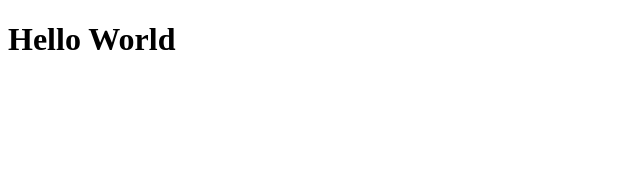
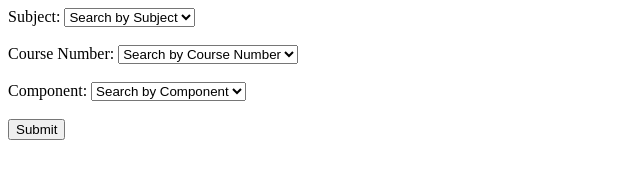
Before and after one commit to AhmedAlhajeh/DraftMySchedule-BackEnd, a plain HTML site: page Public/index.html in a window 1280 px wide. Shown: the whole page, without its empty margins (0-640 px from the left). Drawn offline with Linux system fonts and the light colour scheme.

Commit message:
Add Forms on html

```diff
--- a/Public/index.html
+++ b/Public/index.html
@@ -1,12 +1,52 @@
 <!DOCTYPE html>
-<html lang="en">
-<head>
-    <meta charset="UTF-8">
-    <meta name="viewport" content="width=device-width, initial-scale=1.0">
-    <title>Lab3</title>
-</head>
-<body>
-    <h1>Hello World</h1>
+<!--[if lt IE 7]>      <html class="no-js lt-ie9 lt-ie8 lt-ie7"> <![endif]-->
+<!--[if IE 7]>         <html class="no-js lt-ie9 lt-ie8"> <![endif]-->
+<!--[if IE 8]>         <html class="no-js lt-ie9"> <![endif]-->
+<!--[if gt IE 8]>      <html class="no-js"> <!--<![endif]-->
+<html>
+    <head>
+        <meta charset="utf-8">
+        <meta http-equiv="X-UA-Compatible" content="IE=edge">
+        <title>Lab3</title>
+        <meta name="description" content="">
+        <meta name="viewport" content="width=device-width, initial-scale=1">
+        <link rel="stylesheet" href="">
+    </head>
+    <body>
+        <div>
+            <form action="/action_page.php">
+                <label for="Subject">Subject:</label>
+                <select name="Subject" id="Subject">
+                <option value="Subject">Search by Subject</option>
+                </select>
+                <br><br>
 
-</body>
+              </form>
+
+              <form action="/action_page.php">
+                <label for="CourseNumber">Course Number:</label>
+                <select name="CourseNumber" id="CourseNumber">
+                <option value= "CourseNumber"> Search by Course Number</option>
+                </select>
+                <br><br>
+              </form>
+
+              <form action="/action_page.php">
+                <label for="Component">Component:</label>
+                <select name="Comnponent" id="Component">
+                <option value = "Component"> Search by Component</option>
+                </select>
+                <br><br>
+                <input type="submit" value="Submit">
+              </form>
+
+
+        </div>
+
+        <!--[if lt IE 7]>
+            <p class="browsehappy">You are using an <strong>outdated</strong> browser. Please <a href="#">upgrade your browser</a> to improve your experience.</p>
+        <![endif]-->
+
+
+    </body>
 </html>
```
